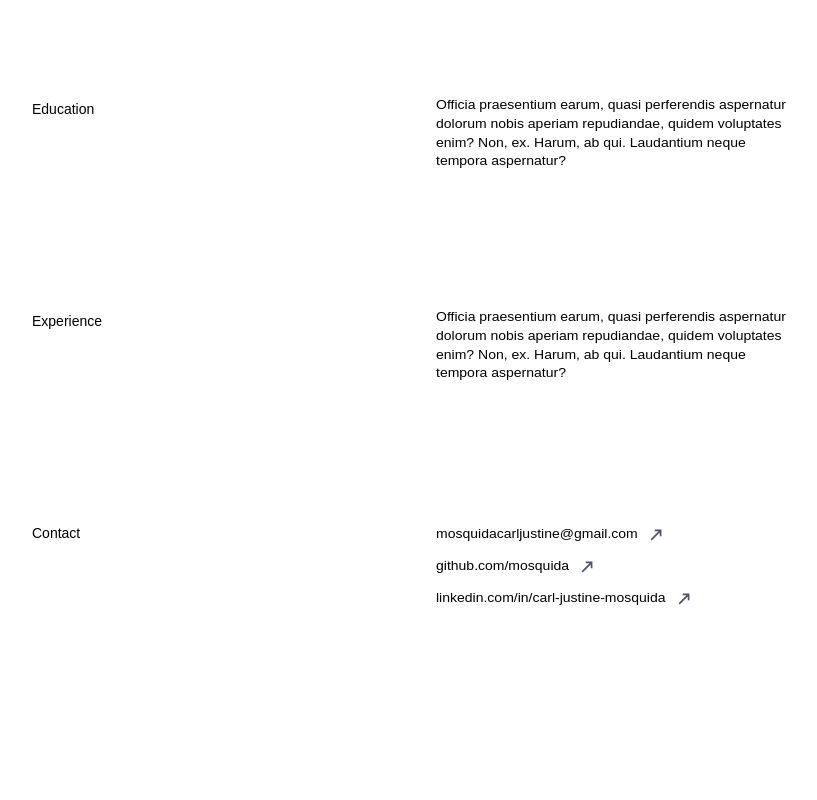
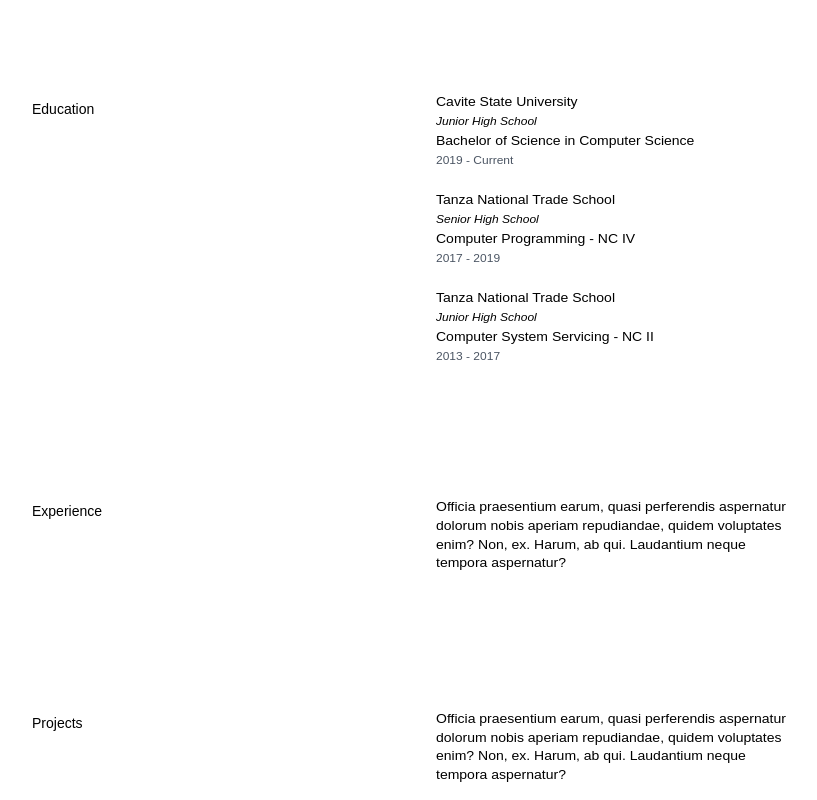
Before and after one commit to mosquida/portfolio-website, a Next.js app: page / in a window 1280 px wide. Shown: the part 400-1200 px from the top of the page, without its empty margins (224-1041 px from the left). Before the commit the page ends 1139 px from the top, so only its background shows below. Built offline with nearby package versions, Linux system fonts and the light colour scheme.

Commit message:
Education Section Added Content

```diff
--- a/pages/index.js
+++ b/pages/index.js
@@ -43,12 +43,37 @@
               <h2 className="text-sm py-2">Education</h2>
             </div>
 
-            <div className=" md:pt-0">
-              <p className=" text-sm">
-                Officia praesentium earum, quasi perferendis aspernatur dolorum
-                nobis aperiam repudiandae, quidem voluptates enim? Non, ex.
-                Harum, ab qui. Laudantium neque tempora aspernatur?
-              </p>
+            <div>
+              <div className="md:pt-0">
+                <p className=" text-sm font-medium">Cavite State University</p>
+                <p className=" text-xs italic">Junior High School</p>
+                <p className=" text-sm">
+                  Bachelor of Science in Computer Science
+                </p>
+                <p className=" text-xs text-gray-600 font-montserrat">
+                  2019 - Current
+                </p>
+              </div>
+              <div className="pt-5">
+                <p className=" text-sm font-medium">
+                  Tanza National Trade School
+                </p>
+                <p className=" text-xs italic">Senior High School</p>
+                <p className=" text-sm">Computer Programming - NC IV</p>
+                <p className=" text-xs text-gray-600 font-montserrat">
+                  2017 - 2019
+                </p>
+              </div>
+              <div className="pt-5">
+                <p className=" text-sm font-medium">
+                  Tanza National Trade School
+                </p>
+                <p className=" text-xs italic">Junior High School</p>
+                <p className=" text-sm">Computer System Servicing - NC II</p>
+                <p className=" text-xs text-gray-600 font-montserrat">
+                  2013 - 2017
+                </p>
+              </div>
             </div>
           </div>
         </section>
@@ -69,6 +94,21 @@
           </div>
         </section>
 
+        <section className="pt-20 md:pt-32">
+          <div className="md:grid grid-cols-2 gap-5 lg:gap-10">
+            <div>
+              <h2 className="text-sm py-2">Projects</h2>
+            </div>
+
+            <div className="md:pt-0">
+              <p className=" text-sm">
+                Officia praesentium earum, quasi perferendis aspernatur dolorum
+                nobis aperiam repudiandae, quidem voluptates enim? Non, ex.
+                Harum, ab qui. Laudantium neque tempora aspernatur?
+              </p>
+            </div>
+          </div>
+        </section>
         <section className="py-16 md:py-32">
           <div className="md:grid grid-cols-2 gap-5 lg:gap-10">
             <div>
--- a/tailwind.config.js
+++ b/tailwind.config.js
@@ -5,7 +5,11 @@
     "./svg/**/*.{js,ts,jsx,tsx}",
   ],
   theme: {
-    extend: {},
+    extend: {
+      fontFamily: {
+        montserrat: ["Montserrat", "sans-serif"],
+      },
+    },
   },
   plugins: [],
 };
```
